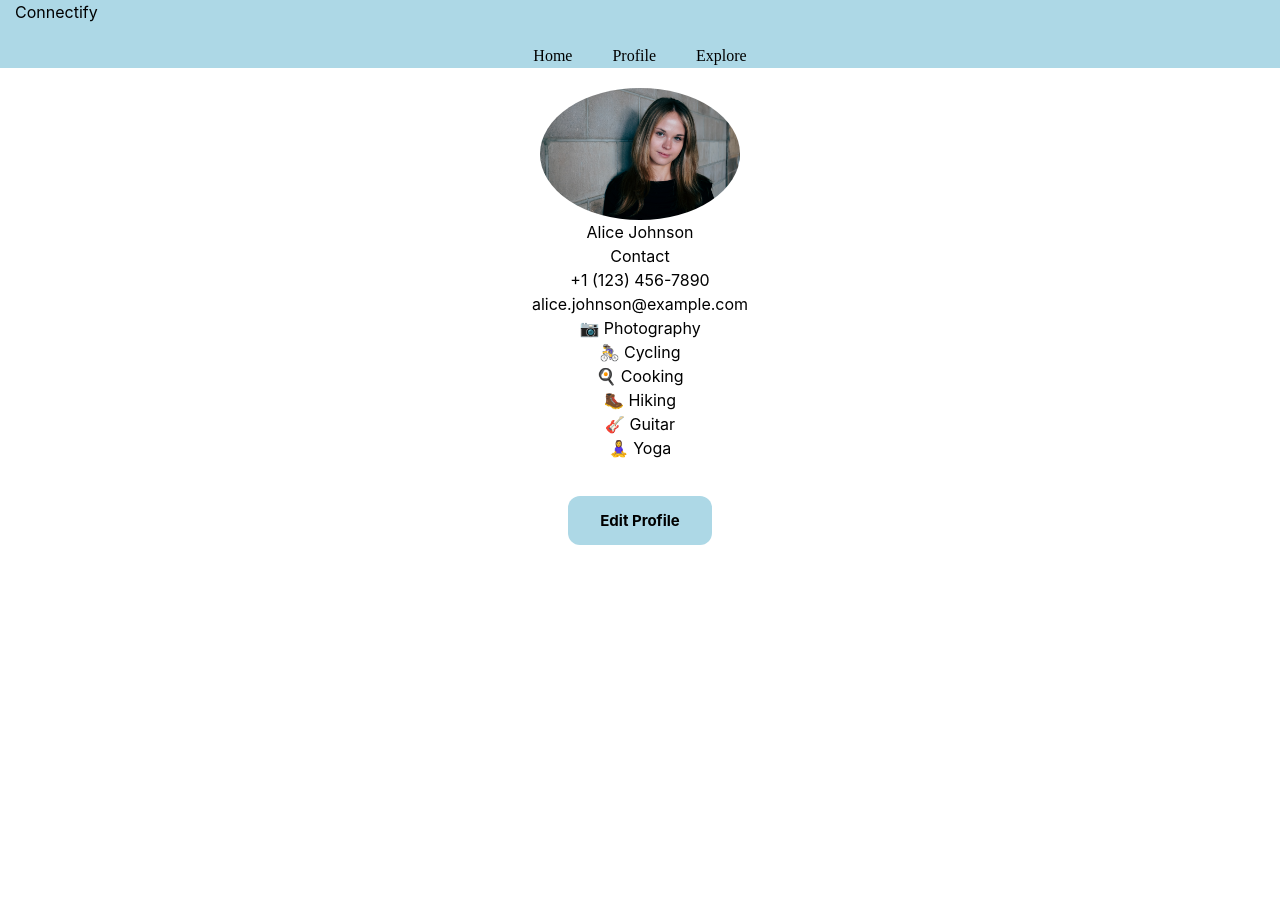
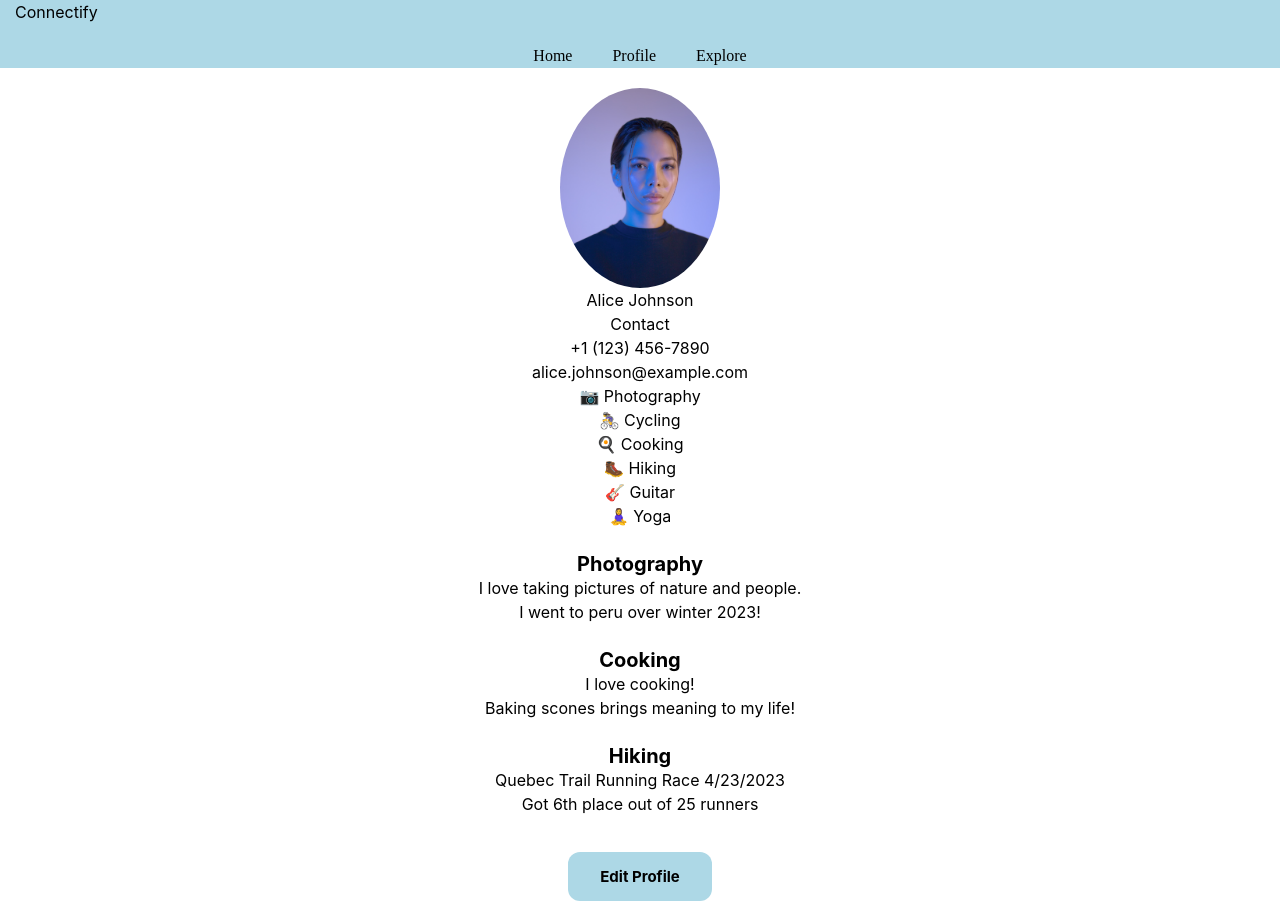
Before and after one commit to mwang840/Connectify, a React (Create React App) app: page /profile/0 in a window 1280 px wide. Before the commit the page ends 800 px from the top, so only its background shows below. Built offline with nearby package versions, Linux system fonts and the light colour scheme.

Commit message:
final commit

```diff
--- a/src/App.css
+++ b/src/App.css
@@ -148,3 +148,37 @@
     cursor: pointer;
     border-radius: 12px;
   }
+
+.title_post {
+  font-size: 20px;
+  font-weight: bold;
+  color: black;
+  text-align: center;
+  line-height: normal;
+}
+
+.profilepic {
+  /* margin: 'auto'; */
+  margin-left: auto;
+  margin-right: auto;
+  /* borderColor: 'white'; */
+}
+
+.explore_sections {
+  margin-left: auto;
+  margin-right: auto;
+  text-align: center;
+}
+
+.explore_name .explore_hobbies {
+  margin-left: auto;
+  margin-right: auto;
+  text-align: center;
+}
+
+.explore {
+  font-size: larger;
+  margin-left: auto;
+  margin-right: auto;
+  text-align: center;
+}
--- a/src/components/About.jsx
+++ b/src/components/About.jsx
@@ -30,9 +30,29 @@ function About(props: { user_id: string; }) {
         {hobbies[i].emoji} {hobbies[i].name}
       </p>)
     }
+    let hobbyPosts = [];
+    if (props.user_id == 0) {
+      hobbyPosts.push(
+        <div>
+        <h1 className="title_post"> Photography </h1>
+        <p> I love taking pictures of nature and people. </p>
+        <p> I went to peru over winter 2023! </p>
+        <br></br>
+        <h1 className="title_post"> Cooking </h1>
+        <p> I love cooking! </p>
+        <p> Baking scones brings meaning to my life! </p>
+        <br></br>
+        <h1 className="title_post"> Hiking </h1>
+        <p> Quebec Trail Running Race 4/23/2023 </p>
+        <p> Got 6th place out of 25 runners </p>
+        </div>
+      )
+    }
     return (
       <div className="about">
         {hobbyElements}
+        <br></br>
+        {hobbyPosts}
       </div>
     );
   }
--- a/src/components/Explore.jsx
+++ b/src/components/Explore.jsx
@@ -1,10 +1,14 @@
 import React from 'react';
 import { serialized } from './About';
-// import pic0m from './profile_pictures/0m.jpg';
-// import pic1m from './profile_pictures/1m.jpg';
-// import pic2m from './profile_pictures/2m.jpg';
-// import pic3m from './profile_pictures/3m.jpg';
-// import pic4m from './profile_pictures/4m.jpg';
+import pic1 from './profile-pictures/0m.jpg';
+import pic2 from './profile-pictures/1f.jpg';
+import pic3 from './profile-pictures/1m.jpg';
+import pic4 from './profile-pictures/2f.jpg';
+import pic5 from './profile-pictures/2m.jpg';
+import pic6 from './profile-pictures/3f.jpg';
+import pic7 from './profile-pictures/3m.jpg';
+import pic8 from './profile-pictures/4f.jpg';
+import pic9 from './profile-pictures/4m.jpg';
 import { Link } from "react-router-dom";
 // import Profile from './Profile';
 // import { FC } from 'react';
@@ -55,27 +59,56 @@ function Explore(props: { user_id: string; serialized: [];}) {
     }
   }
   // console.log(counts_dict);
+  let pfp = [];
+      pfp.push(
+          <img className="profilepic" src={pic1} alt="1"></img>
+      )
+      pfp.push(
+          <img className="profilepic" src={pic2} alt="2"></img>
+      )
+      pfp.push(
+          <img className="profilepic" src={pic3} alt="3"></img>
+      )
+      pfp.push(
+          <img className="profilepic" src={pic4} alt="4"></img>
+      )
+      pfp.push(
+          <img className="profilepic" src={pic5} alt="5"></img>
+      )
+      pfp.push(
+          <img className="profilepic" src={pic6} alt="6"></img>
+      )
+      pfp.push(
+          <img className="profilepic" src={pic7} alt="7"></img>
+      )
+      pfp.push(
+          <img className="profilepic" src={pic8} alt="8"></img>
+      )
+      pfp.push(
+          <img className="profilepic" src={pic9} alt="9"></img>)
 
   let userElements = users.map((user: {user_id: number, name: string, hobbies: []}, i: number) => {
     return (
+      <div className="explore_sections">
       <div key={i}>
+        {pfp[i]}
         <h1 className="explore_name">{user.name}</h1>
         {/* <p className="explore_hobbies">{user.hobbies}</p> */}
         <p className="explore_hobbies">Common Hobbies: {counts_dict[user.user_id]}</p>
-        <img className="explore_img" src={user.profile_picture} alt="pfp"></img>
         <Link to={`/profile/${user.user_id}?serialized=${serialized}&user_id=${user.user_id}`}>
         <button>View</button>
       </Link>
         <br></br>
         <br></br>
       </div>
+    </div>
     )
   })
   // for displaying each user
 
   return (
-    <div className="Explore">
-      <h1>Explore</h1>
+    <div>
+      <h1 className="explore">Explore</h1>
       <br></br>
       {userElements}
     </div> )
--- a/src/components/Name.jsx
+++ b/src/components/Name.jsx
@@ -1,23 +1,75 @@
 import React, { Component } from 'react'
 import { useResolvedPath } from 'react-router-dom';
-import pic from './profile-pictures/3f.jpg';
+import pic0 from './profile-pictures/0f.jpg';
+import pic1 from './profile-pictures/0m.jpg';
+import pic2 from './profile-pictures/1f.jpg';
+import pic3 from './profile-pictures/1m.jpg';
+import pic4 from './profile-pictures/2f.jpg';
+import pic5 from './profile-pictures/2m.jpg';
+import pic6 from './profile-pictures/3f.jpg';
+import pic7 from './profile-pictures/3m.jpg';
+import pic8 from './profile-pictures/4f.jpg';
+import pic9 from './profile-pictures/4m.jpg';
 import { serialized } from './About';
 
 //import pfp from data.users[0].profile_picture;
 
 function Name(props: { user_id: string; serialized: [];}) {
     let name = serialized[props.user_id].name;
+    let pfp = [];
+    if (props.user_id == 0) {
+        pfp.push(
+            <img className="profilepic" src={pic0} alt="0"></img>
+        )
+    }
+    if (props.user_id == 1) {
+        pfp.push(
+            <img className="profilepic" src={pic1} alt="1"></img>
+        )
+    }
+    if (props.user_id == 2) {
+        pfp.push(
+            <img className="profilepic" src={pic2} alt="2"></img>
+        )
+    }
+    if (props.user_id == 3) {
+        pfp.push(
+            <img className="profilepic" src={pic3} alt="3"></img>
+        )
+    }
+    if (props.user_id == 4) {
+        pfp.push(
+            <img className="profilepic" src={pic4} alt="4"></img>
+        )
+    }
+    if (props.user_id == 5) {
+        pfp.push(
+            <img className="profilepic" src={pic5} alt="5"></img>
+        )
+      }
+    if (props.user_id == 6) {
+        pfp.push(
+            <img className="profilepic" src={pic6} alt="6"></img>
+        )
+    }
+    if (props.user_id == 7) {
+        pfp.push(
+            <img className="profilepic" src={pic7} alt="7"></img>
+        )
+    }
+    if (props.user_id == 8) {
+        pfp.push(
+            <img className="profilepic" src={pic8} alt="8"></img>
+        )
+        }
+    if (props.user_id == 9) {
+        pfp.push(
+            <img className="profilepic" src={pic9} alt="9"></img>
+        )
+    }
         return (
             <section id="container-about" className="container-about">
-                    <img className="profilepic" src={pic}
-                        style={{
-                            margin: 'auto',
-                            borderColor: 'white',
-                            // borderwidth: 5,
-                            // width: 200,
-                            // height: 200,
-                        }}
-                        alt="profilepic" />
+                    {pfp}
                     <h1> {name} </h1>
                 </section>
         )
```
